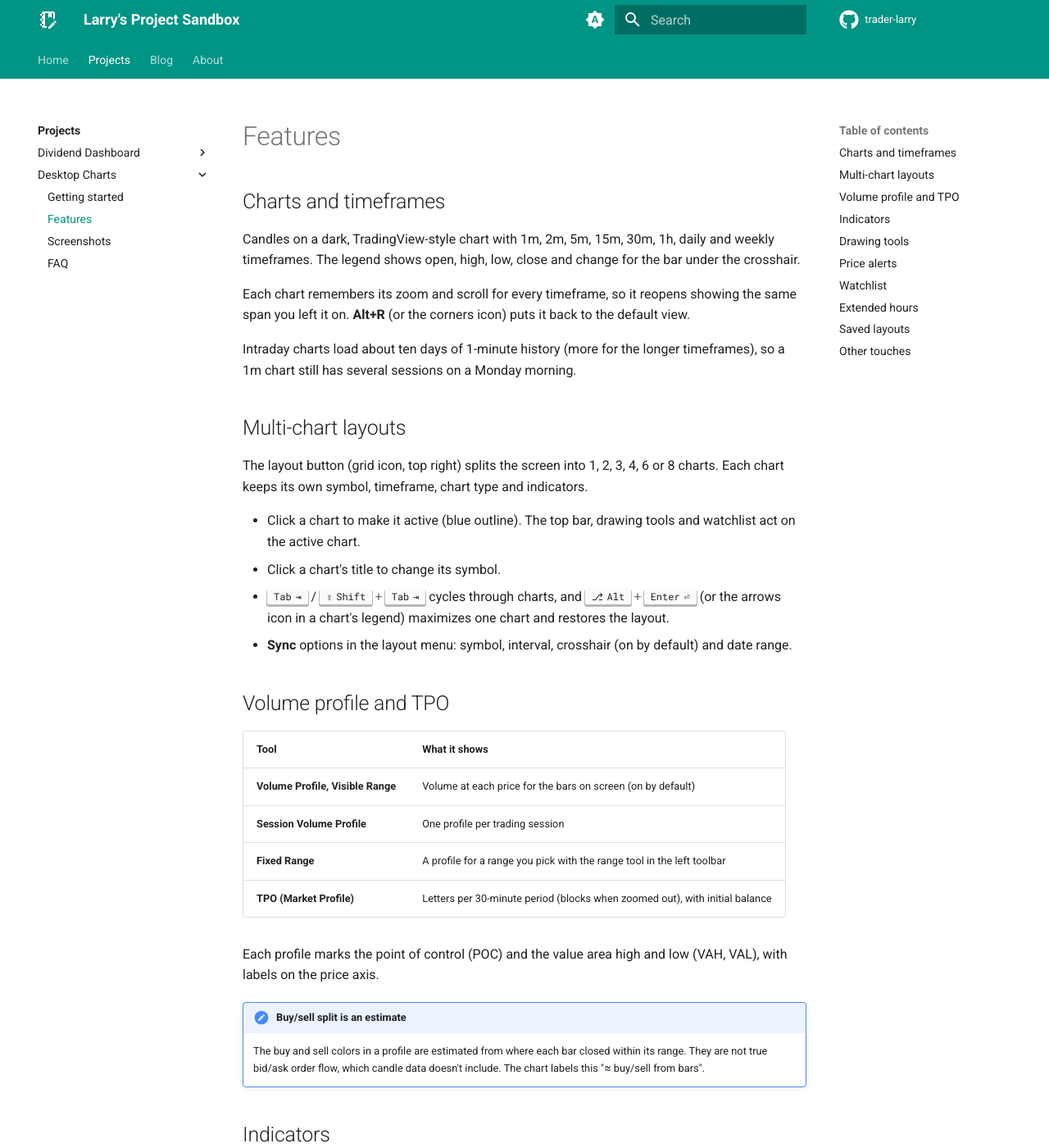
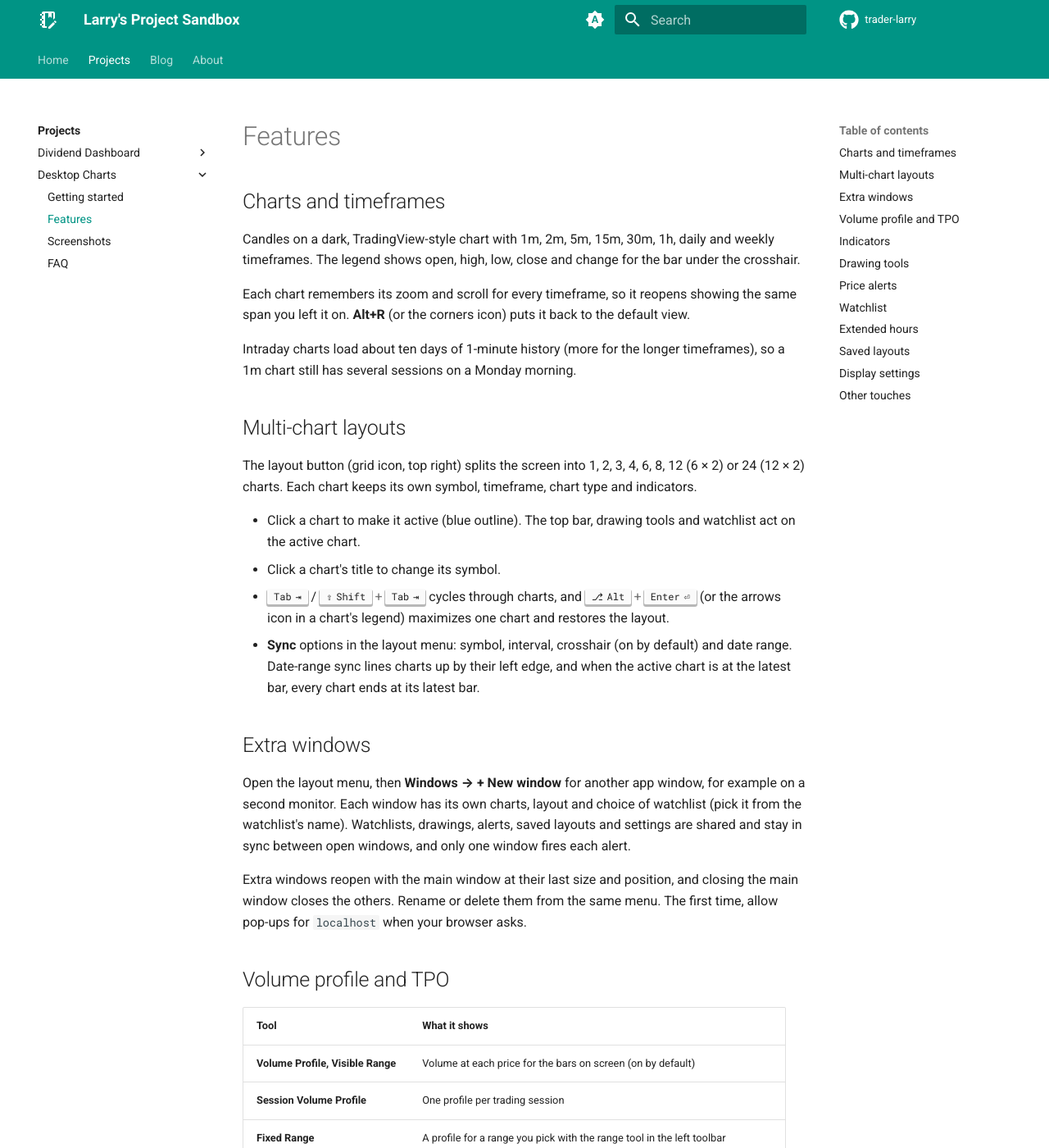
Before and after one commit to trader-larry/trader-larry.github.io, an MkDocs documentation site: the page built from docs/projects/desktop-charts/features.md, in a window 1280 px wide and 1400 px high. Shown: the whole window at 82% size. Built offline with MkDocs 1.6.1 and Material for MkDocs 9.7.7, drawn with Linux system fonts in a browser that asks for light colours; some of the changed text lies outside the part shown.

Commit message:
Desktop Charts: extra windows, 12/24-chart layouts, display settings
Bring the project pages up to date with desktop-charts PRs #2 and #3:
extra chart windows, 12- and 24-chart layouts, a hideable watchlist,
chart background and padding settings, the new ticker watermark,
toolbar scroll arrows, installing as an app, and how to stop the server.
Replaces the overview and watermark screenshots and adds a 12-chart
layout and a Display settings screenshot.

Co-Authored-By: Claude Opus 5.5 <noreply@anthropic.com>
Claude-Session: https://claude.ai/code/session_01VvQfTPwUfWJC8Cpg6RXoA1

```diff
--- a/docs/projects/desktop-charts/features.md
+++ b/docs/projects/desktop-charts/features.md
@@ -15,8 +15,9 @@ timeframes), so a 1m chart still has several sessions on a Monday morning.
 
 ## Multi-chart layouts
 
-The layout button (grid icon, top right) splits the screen into 1, 2, 3, 4, 6 or
-8 charts. Each chart keeps its own symbol, timeframe, chart type and indicators.
+The layout button (grid icon, top right) splits the screen into 1, 2, 3, 4, 6,
+8, 12 (6 × 2) or 24 (12 × 2) charts. Each chart keeps its own symbol, timeframe,
+chart type and indicators.
 
 - Click a chart to make it active (blue outline). The top bar, drawing tools and
   watchlist act on the active chart.
@@ -24,7 +25,21 @@ The layout button (grid icon, top right) splits the screen into 1, 2, 3, 4, 6 or
 - ++tab++ / ++shift+tab++ cycles through charts, and ++alt+enter++ (or the arrows
   icon in a chart's legend) maximizes one chart and restores the layout.
 - **Sync** options in the layout menu: symbol, interval, crosshair (on by
-  default) and date range.
+  default) and date range. Date-range sync lines charts up by their left edge,
+  and when the active chart is at the latest bar, every chart ends at its latest
+  bar.
+
+## Extra windows
+
+Open the layout menu, then **Windows → + New window** for another app window,
+for example on a second monitor. Each window has its own charts, layout and
+choice of watchlist (pick it from the watchlist's name). Watchlists, drawings,
+alerts, saved layouts and settings are shared and stay in sync between open
+windows, and only one window fires each alert.
+
+Extra windows reopen with the main window at their last size and position, and
+closing the main window closes the others. Rename or delete them from the same
+menu. The first time, allow pop-ups for `localhost` when your browser asks.
 
 ## Volume profile and TPO
 
@@ -59,6 +74,9 @@ Favorites. Hover a legend row to hide, edit or remove an indicator.
 Bands and the anchor time are in its settings.
 
 ## Drawing tools
+
+The toolbar on the left scrolls without a scrollbar: when the window is too
+short to show every tool, small up and down arrows appear at its ends.
 
 Trend line, ray, horizontal line and ray, vertical line, rectangle, circle, fib
 retracement, text and a measure tool. Click a drawing to select it, drag to move
@@ -100,6 +118,10 @@ Change %, Volume and **Ext**, the pre-market or after-hours change for stocks
 copy, rename it, switch between lists, or delete one (× on hover). For example,
 keep a "Futures" list next to an "Earnings week" list.
 
+**Hide it for more room:** click **»** in the watchlist header, or the list
+button at the top right. The list button or the tab at the right edge of the
+charts brings it back. Each window remembers whether its watchlist is shown.
+
 ## Extended hours
 
 The **RTH / ETH** button in the status bar switches stock charts between regular
@@ -113,11 +135,18 @@ symbol, timeframe and indicators. **Save layout** (++ctrl+s++), **Save as new
 layout**, **Rename**, and a list of saved layouts to switch between. A dot after
 the name means unsaved changes.
 
+## Display settings
+
+**Settings → Display** has the chart **background colour** and the **chart
+padding**: space above and below the candles (in %) and to the right of the
+last bar (in bars). Each has a **Default** button to put it back. The right
+padding is kept when you switch timeframes.
+
 ## Other touches
 
 - **Save image:** the camera icon saves the active chart as a PNG.
-- **Watermark:** a large, faint symbol, timeframe and description behind each
-  chart (Settings → Display).
+- **Watermark:** a large, faint ticker with the company name below it, behind
+  each chart (Settings → Display).
 - **Time zone:** status bar button or Settings.
 - Everything (layout, watchlist, drawings, settings) is remembered in your
   browser for next time.
```
Also changed, not shown: docs/projects/desktop-charts/faq.md (+6 -0 lines), docs/projects/desktop-charts/getting-started.md (+10 -1 lines), docs/projects/desktop-charts/index.md (+7 -4 lines), docs/projects/desktop-charts/screenshots.md (+19 -4 lines), docs/assets/images/desktop-charts/10-display-settings.webp (added), docs/assets/images/desktop-charts/3-watermark.webp, docs/assets/images/desktop-charts/9-layout-12.webp (added), docs/assets/images/desktop-charts/overview.webp.
